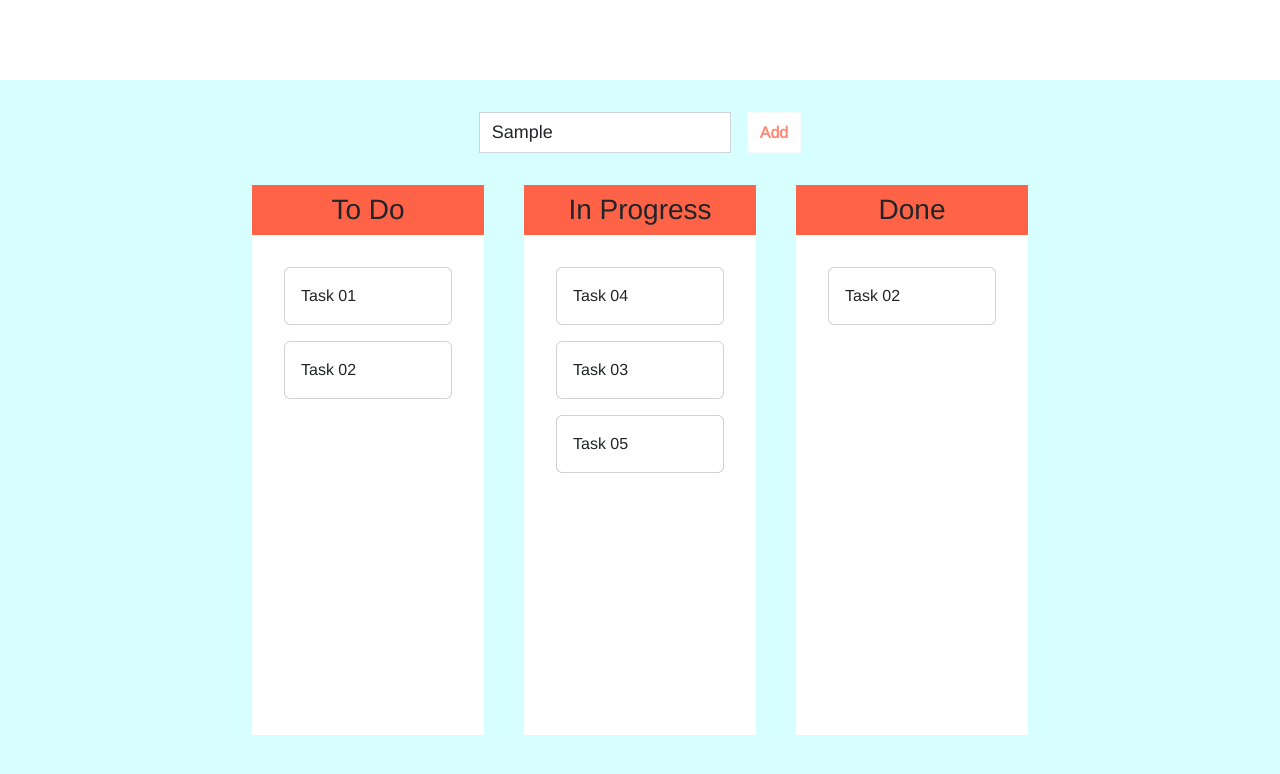
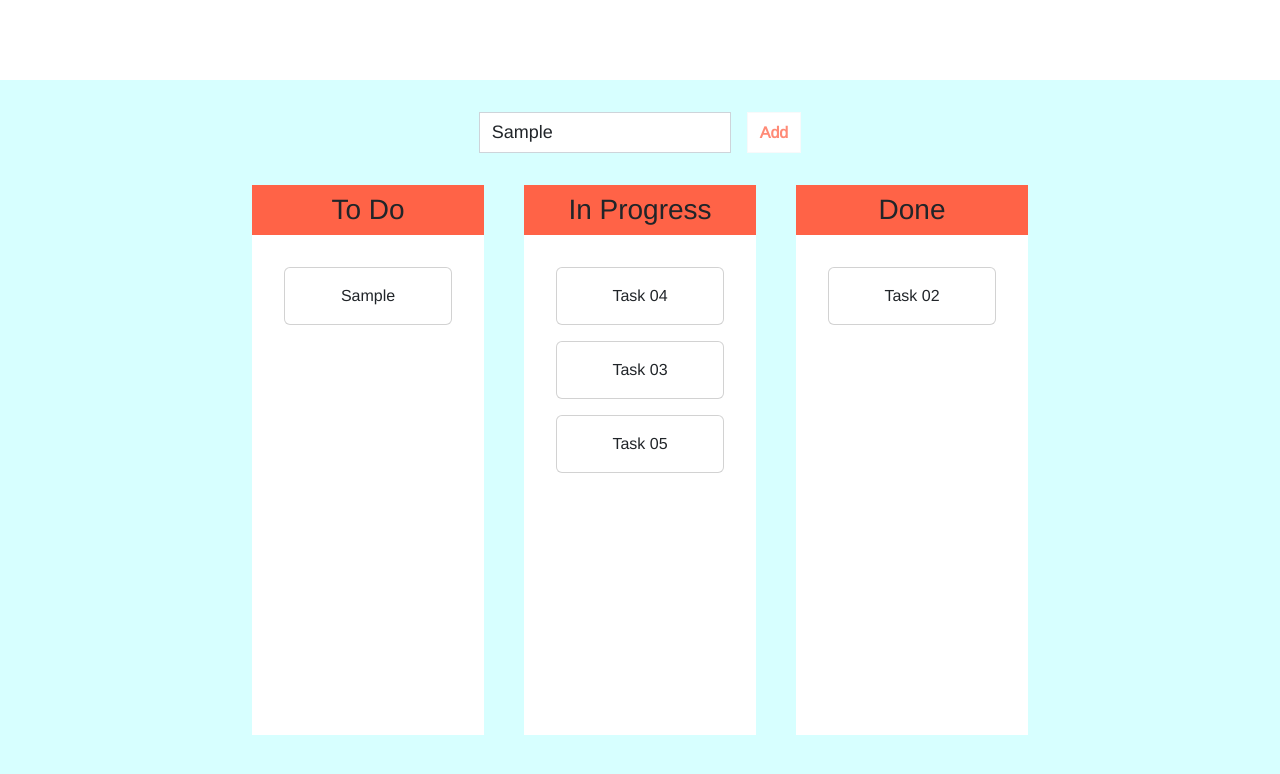
Before and after one commit to NBinte/React-Kanban-Board, a React (Create React App) app: page / in a window 1280 px wide. Both pictures are taken after typing "Sample" into the empty fields and a click on the button "Add". Shown: the top 774 px of the page. Built offline with nearby package versions, Linux system fonts and the light colour scheme.

Commit message:
Add task in to do column

```diff
--- a/src/Assets/css/App.module.css
+++ b/src/Assets/css/App.module.css
@@ -34,4 +34,5 @@
 
 .cardStyle {
     margin: 1rem;
+    text-align: center;
 }
--- a/src/Components/App.js
+++ b/src/Components/App.js
@@ -10,6 +10,7 @@ import style from "../Assets/css/App.module.css";
 
 const App = () => {
     const [tasks, setTasks] = useState([]);
+    console.log(tasks);
 
     useEffect(() => {
         console.log("inside app useeffect");
@@ -19,20 +20,20 @@ const App = () => {
         <>
             <Container fluid className={style.app}>
                 <Row>
-                    <FormComp></FormComp>
+                    <FormComp tasks={tasks} setTasks={setTasks}></FormComp>
                 </Row>
 
                 <Row className={style.boardRow}>
                     <Col className={style.boardColumn}>
                         <h3 className={style.columnHeader}>To Do</h3>
                         <div className={style.columnData}>
-                            <Card className={style.cardStyle}>
-                                <Card.Body>Task 01</Card.Body>
-                            </Card>
-
-                            <Card className={style.cardStyle}>
-                                <Card.Body>Task 02</Card.Body>
-                            </Card>
+                            {tasks.map((eachTask, taskIndex) => {
+                                return (
+                                    <Card className={style.cardStyle} key={taskIndex}>
+                                        <Card.Body>{eachTask}</Card.Body>
+                                    </Card>
+                                );
+                            })}
                         </div>
                     </Col>
                     <Col className={style.boardColumn}>
--- a/src/Components/FormComp.js
+++ b/src/Components/FormComp.js
@@ -1,13 +1,20 @@
 //component for form
-import React, { useEffect } from "react";
+import React, { useEffect, useState } from "react";
 import Form from "react-bootstrap/Form";
 import Button from "react-bootstrap/Button";
 import style from "../Assets/css/FormComp.module.css";
 
-const FormComp = () => {
+const FormComp = ({ tasks, setTasks }) => {
+    const [inputValue, setInputValue] = useState("");
+
     const handleSubmit = e => {
         e.preventDefault();
-        console.log("submit clicked");
+
+        if (inputValue) {
+            setTasks(tasks => {
+                return [...tasks, inputValue];
+            });
+        }
     };
 
     useEffect(() => {
@@ -21,9 +28,14 @@ const FormComp = () => {
                     id='task'
                     name='task'
                     type='text'
+                    value={inputValue}
                     placeholder='Write your task...'
                     className={style.formInput}
-                    onChange={e => console.log(e.target.value)}
+                    onChange={e => {
+                        setInputValue(prevValue => {
+                            return e.target.value;
+                        });
+                    }}
                 />
                 <Button className={style.formButton} variant='light' type='submit'>
                     Add
```
